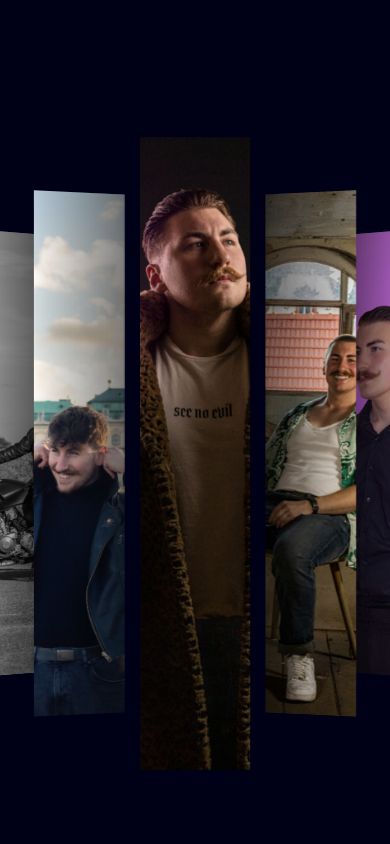
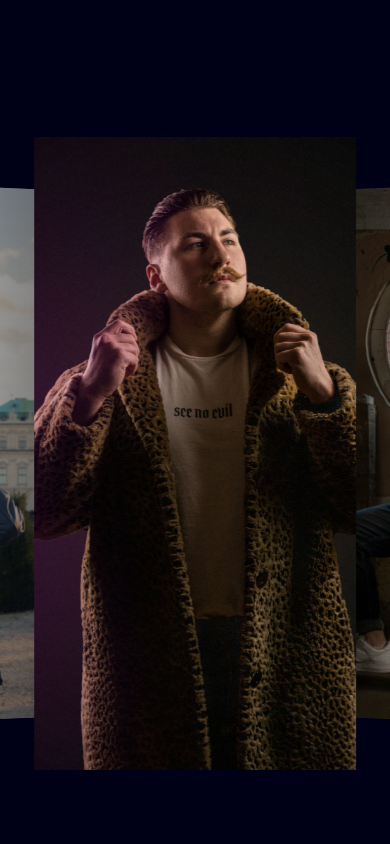
Before and after one commit to PrinceShay/portfolio, a Next.js app: page /profil in a window 390 px wide. Shown: the part 2300-3144 px from the top of the page. Built offline with nearby package versions, Linux system fonts and the light colour scheme.

Commit message:
added queries for slider

```diff
--- a/src/app/components/pages/Profile/Slider.tsx
+++ b/src/app/components/pages/Profile/Slider.tsx
@@ -48,6 +48,15 @@ function Slider() {
       spaceBetween={30}
       centeredSlides={true}
       autoplay={true}
+      breakpoints={{
+        0: {
+          slidesPerView: 1.2,
+          spaceBetween: 16,
+        },
+        768: {
+          slidesPerView: 3,
+        },
+      }}
       loop={true}
       className="mySwiper mt-36"
     >
```
